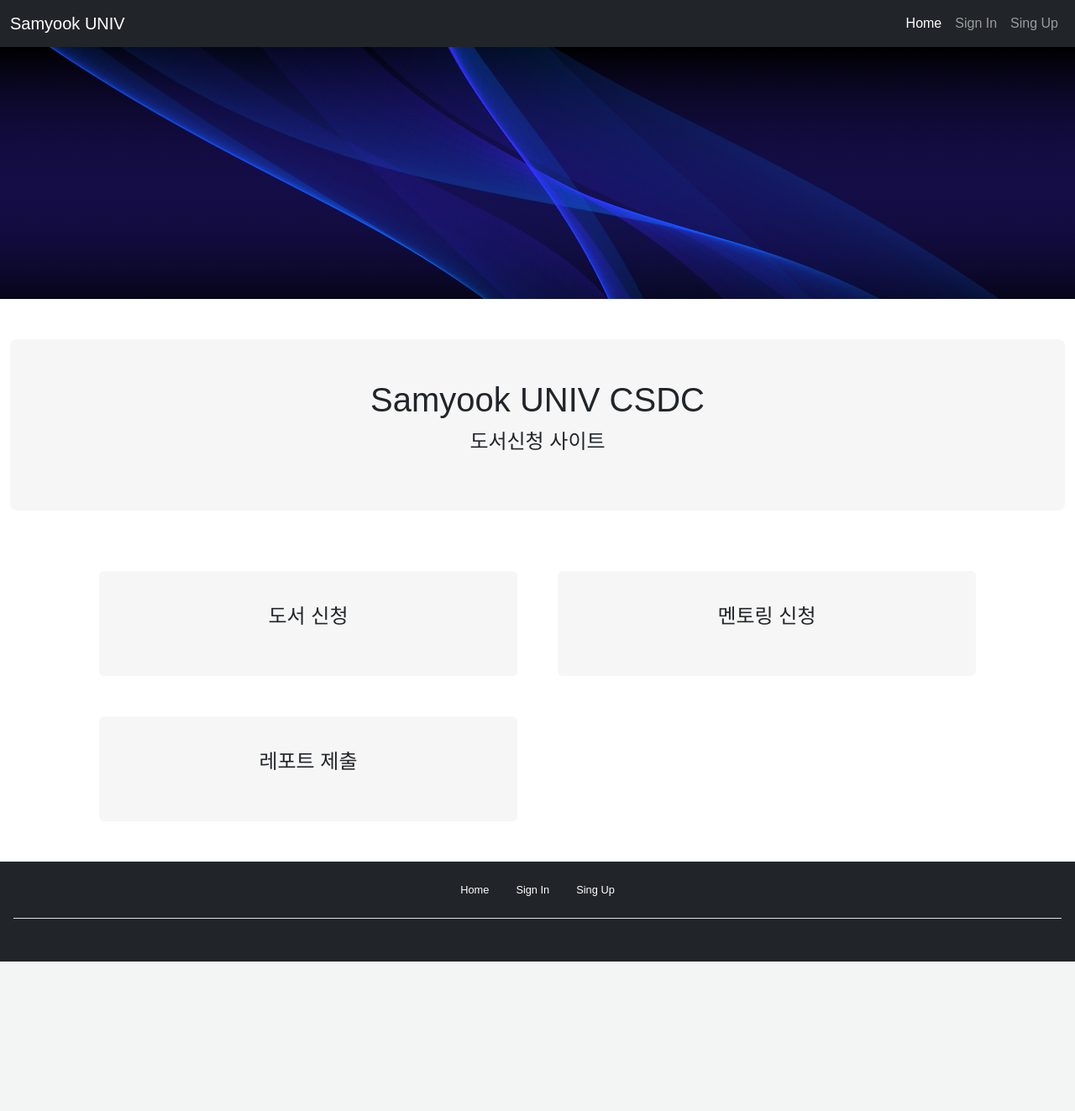
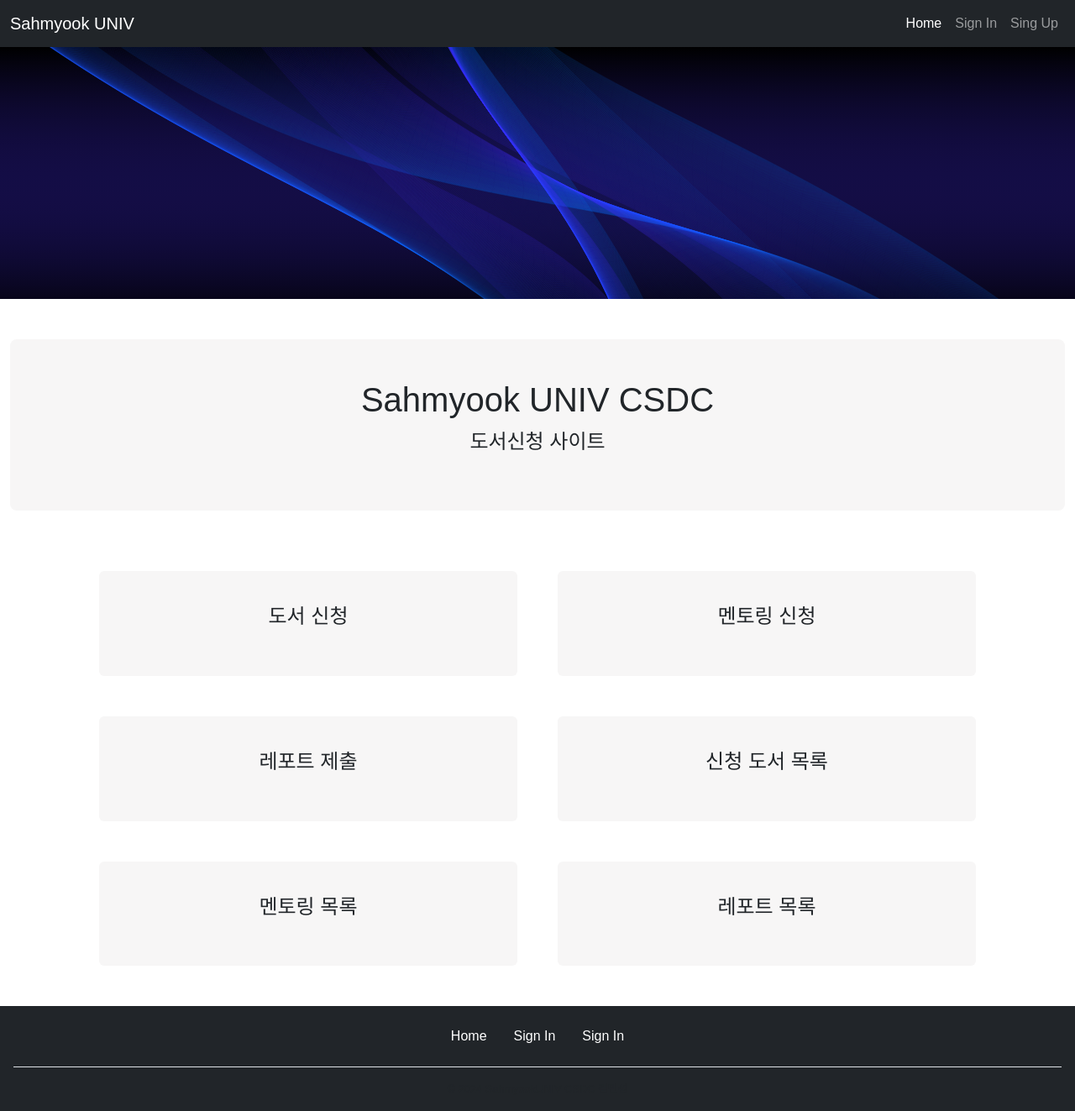
Before and after one commit to SyuCSDC/csdc.kr, a Django app: template csdc/templates/index.html in a window 1280 px wide. Shown: the whole page at 84% size. Before the commit the page ends 1145 px from the top, so only its background shows below. Run offline with Django 3.2, Linux system fonts and the light colour scheme; the template is opened without the code that fills it, so the values that code supplies are empty; some libraries are stand-ins or nearby versions; some web fonts are replaced.

Commit message:
chore: login&logout url

```diff
--- a/csdc/config/urls.py
+++ b/csdc/config/urls.py
@@ -20,6 +20,7 @@ from django.urls import path ,include
 from django.conf import settings
 from . import views
 
+
 urlpatterns = [
     path('' , views.index, name='index'),
     path('admin/', admin.site.urls),
--- a/csdc/report/forms.py
+++ b/csdc/report/forms.py
@@ -15,7 +15,6 @@ ReportFileFormSet = modelformset_factory(
     can_delete=True
 )
 
-
 class BookRequestForm(forms.ModelForm):
     class Meta:
         model = Book
--- a/csdc/report/views.py
+++ b/csdc/report/views.py
@@ -20,6 +20,7 @@ class ReportCreateView(LoginRequiredMixin, CreateView):
     model = Report
     form_class = ReportForm
     template_name = 'reports/report_form.html'
+    login_url = '/users/login/'
     success_url = reverse_lazy('report:report_list')  # URL 이름은 프로젝트에 맞게 수정해야 합니다.
 
     def get_context_data(self, **kwargs):
@@ -84,6 +85,7 @@ class BookcreateView(LoginRequiredMixin, CreateView):
     model = Book
     form_class = BookRequestForm
     template_name = 'reports/book_request.html'
+    login_url = '/users/login/'
     success_url = reverse_lazy('report:book_list')  # 성공 URL은 필요에 따라 조정
     def form_valid(self, form):
         # 현재 로그인한 사용자를 requester로 설정
--- a/csdc/static/css/mystyle.css
+++ b/csdc/static/css/mystyle.css
@@ -1,12 +1,3 @@
 #holder{
     overflow: hidden;
 }
-
-#logout-btn {
-    color: rgba(255,255,255,.55); /* Navbar 링크 색상과 일치 */
-    padding: .5rem 1rem; /* Navbar 항목 패딩과 일치 */
-    text-decoration: none; /* 밑줄 제거 */
-    background: none; /* 배경색 제거 */
-    border: none; /* 테두리 제거 */
-    cursor: pointer; /* 마우스 오버 시 커서 변경 */
-}
--- a/csdc/templates/base.html
+++ b/csdc/templates/base.html
@@ -5,7 +5,7 @@
 <head>
     <meta charset="UTF-8">
     <meta name="viewport" content="width=device-width, initial-scale=1, shrink-to-fit=no">
-    <title>{% block title %}Samyook CSDC{% endblock title %}</title>
+    <title>{% block title %}Sahmyook CSDC{% endblock title %}</title>
     {% bootstrap_css %}
     <link rel="stylesheet" href="{% static 'css/mystyle.css' %}">
     {% bootstrap_javascript %}
@@ -14,14 +14,14 @@
         <!-- 네비게이션 바, 로고 등 헤더 내용 -->
     <nav class="navbar navbar-expand-lg navbar-dark bg-dark">
         <div class="container-fluid" >
-          <a class="navbar-brand" href="https://www.syu.ac.kr/">Samyook UNIV</a>
+          <a class="navbar-brand" href="https://www.syu.ac.kr/">Sahmyook UNIV</a>
           <button class="navbar-toggler" type="button" data-bs-toggle="collapse" data-bs-target="#navbarNav" aria-controls="navbarNav" aria-expanded="false" aria-label="Toggle navigation">
             <span class="navbar-toggler-icon"></span>
           </button>
           <div class="collapse navbar-collapse" id="navbarNav">
             <ul class="navbar-nav ms-auto">
               <li class="nav-item">
-                <a class="nav-link active" aria-current="page" href="{% url 'index' %}">Home</a>
+                <button class="nav-link btn btn-link active" onclick="location.href='/'">Home</button>
               </li>
               {% if user.is_authenticated %}
               <li class="nav-item">
@@ -53,24 +53,32 @@
 
         {% endblock %}
     </main>
-
     <footer class="mt-auto">
         <div class="container-fluid dark bg-dark" style="padding: 1rem; text-align: center">
             <ul class="nav justify-content-center border-bottom pb-3 mb-3">
                 <li class="nav-item">
-                    <a class="nav-link active" aria-current="page" href="{% url 'index' %}" style="font-size: 0.8rem; text-decoration: none; color: inherit; color: white;">Home</a>
+                  <button class="nav-link btn btn-link active" onclick="location.href='/'" style="color:white">Home</button>
+                </li>
+                {% if user.is_authenticated %}
+                <li class="nav-item">
+                  <!-- 로그아웃 폼 -->
+                  <form action="{% url 'user:logout' %}" method="post" style="display: inline;">
+                    {% csrf_token %}
+                    <input type="hidden" name="next" value="{{ request.path }}">
+                    <button type="submit" class="nav-link btn btn-link" style="color:white">Logout</button>
+                  </form>
+                </li>
+                {% else %}
+                <li class="nav-item">
+                  <button class="nav-link btn btn-link active" onclick="location.href='/users/login'" style="color:white">Sign In</button>
                 </li>
                 <li class="nav-item">
-                    <a class="nav-link" href="{% url 'user:login' %}" style="font-size: 0.8rem; color: white;">Sign In</a>
+                  <button class="nav-link btn btn-link active" onclick="location.href='/users/register'" style="color:white">Sign In</button>
                 </li>
-                <li class="nav-item">
-                    <a class="nav-link" href="{% url 'user:register' %}" style="font-size: 0.8rem; color: white;">Sing Up</a>
-                </li>
+                {% endif %}
             </ul>
-            <p class="text-center text-muted" style="margin-bottom: 0; font-size: 0.8rem;">© 2024 SamyookUNIV CSDC 김민성</p>
+            <p class="text-center text-muted" style="margin-bottom: 0; font-size: 0.8rem;">© 2024 SahmyookUNIV CSDC 김민성</p>
         </div>
     </footer>
-    {% bootstrap_javascript  %}
-
 </body>
 </html>
--- a/csdc/templates/index.html
+++ b/csdc/templates/index.html
@@ -41,7 +41,7 @@
     <div  class="container-xxl">
         <div class=" p-lg-5 bg-light rounded-3 text-center">
             <div class="fs-4">
-                <h1>Samyook UNIV CSDC</h1>
+                <h1>Sahmyook UNIV CSDC</h1>
                 <p>도서신청 사이트</p>
             </div>
         </div>
@@ -95,6 +95,51 @@
                     </div>
                 </div>
             </div>
+            <div class="col-lg-6 col-xxl-4 mb-5">
+                <div class="card bg-light border-0 h-100">
+                    <div class="card-body text-center p-4 p-lg-5 pt-3 pt-lg-3">
+                        <div class="feature bg-primary bg-gradient text-white rounded-3 mb-4 mt-n4">
+                            <i class="bi bi-collection">
+                            </i>
+                        </div>
+                            <h4>
+                                <a href="{% url 'report:book_list' %}"  style="text-decoration: none; color: inherit;" >
+                                신청 도서 목록
+                                </a>
+                            </h4>
+                    </div>
+                </div>
+            </div>
+            <div class="col-lg-6 col-xxl-4 mb-5">
+                <div class="card bg-light border-0 h-100">
+                    <div class="card-body text-center p-4 p-lg-5 pt-3 pt-lg-3">
+                        <div class="feature bg-primary bg-gradient text-white rounded-3 mb-4 mt-n4">
+                            <i class="bi bi-collection">
+                            </i>
+                        </div>
+                            <h4>
+                                <a href="{% url 'mentorship:list_mentorships' %}"  style="text-decoration: none; color: inherit;" >
+                                멘토링 목록
+                                </a>
+                            </h4>
+                    </div>
+                </div>
+            </div>
+            <div class="col-lg-6 col-xxl-4 mb-5">
+                <div class="card bg-light border-0 h-100">
+                    <div class="card-body text-center p-4 p-lg-5 pt-3 pt-lg-3">
+                        <div class="feature bg-primary bg-gradient text-white rounded-3 mb-4 mt-n4">
+                            <i class="bi bi-collection">
+                            </i>
+                        </div>
+                            <h4>
+                                <a href="{% url 'report:report_list' %}"  style="text-decoration: none; color: inherit;" >
+                                레포트 목록
+                                </a>
+                            </h4>
+                    </div>
+                </div>
+            </div>
         </div>
     </div>
 </section>
--- a/csdc/templates/reports/book_request.html
+++ b/csdc/templates/reports/book_request.html
@@ -1,7 +1,8 @@
 {% extends 'base.html' %}
 {% load widget_tweaks %}
 {% block content %}
-    <h1>도서 신청</h1>
+    <h1 style="text-align: center;">도서 신청</h1>
+    <div class="container">
         <form method="post" class="form">
             {% csrf_token %}
             <div class="mb-3">
@@ -19,4 +20,5 @@
             <!-- 폼 필드 추가 -->
             <button type="submit" class="btn btn-primary">신청</button>
         </form>
+    </div>
 {% endblock %}
--- a/csdc/templates/reports/report_detail.html
+++ b/csdc/templates/reports/report_detail.html
@@ -14,9 +14,6 @@
         {% endfor %}
     </ul>
 
-    <p>
-        <a href="{% url 'report:report_update' report.id %}">수정하기</a>
-    </p>
     </body>
 
 {% endblock %}
--- a/csdc/templates/reports/report_list.html
+++ b/csdc/templates/reports/report_list.html
@@ -8,6 +8,9 @@
                 <a href="{% url 'report:report_detail' report.pk %}">{{ report.book.title }}</a> - 제출자:
                 {{ report.submitter.last_name }}{{ report.submitter.first_name }}
                 / {{report.date}}
+                {% if report.submitter == request.user %}
+                    <a href="{% url 'report:report_update' pk=report.pk %}">수정하기</a>
+                {% endif %}
             </li>
 
             {% endfor %}
```
Also changed, not shown: csdc/templates/mentorships/list_mentorships.html (+11 -15 lines), csdc/templates/reports/book_list.html (+3 -7 lines). Lines whose indentation alone changed are shown as unchanged.
